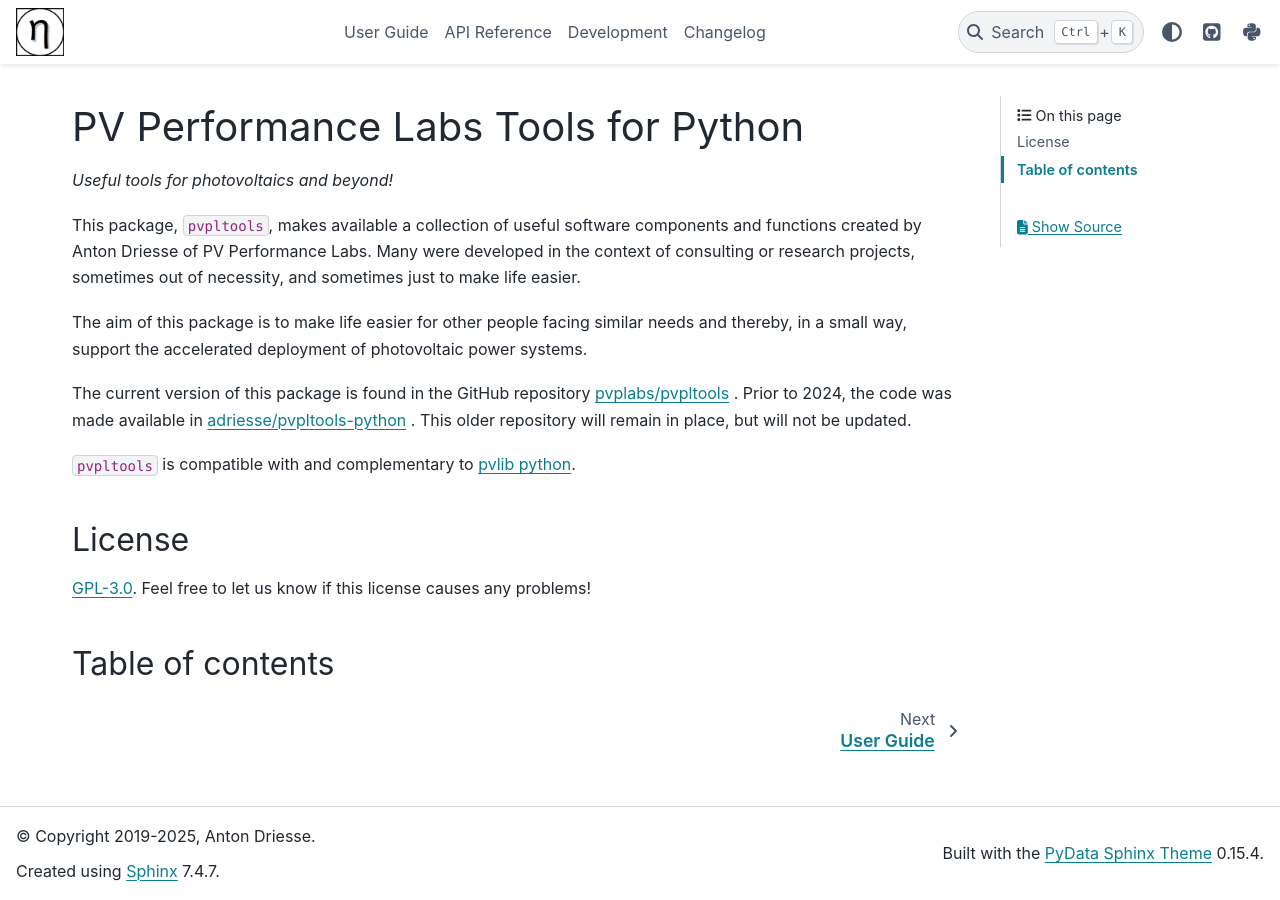
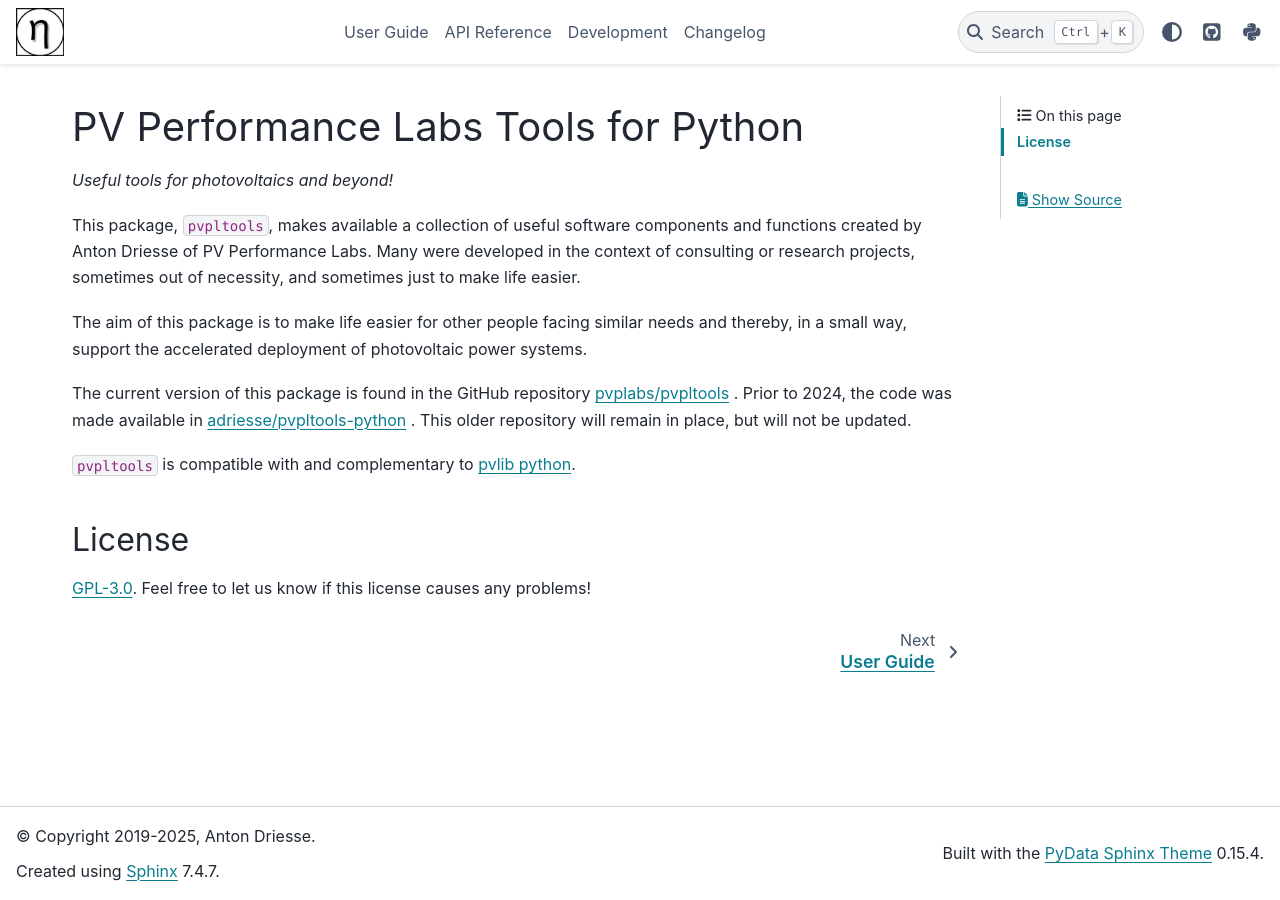
Before and after one commit to pvplabs/pvpltools, a Sphinx documentation site: the page built from docs/index.rst, in a window 1280 px wide. Built offline with Sphinx 7.4.7 and the PyData theme 0.15.4, drawn with Linux system fonts in a browser that asks for light colours; pages that are not in the unit, such as notebooks, are missing from menus; the version number could not be read and is left out.

Commit message:
Remove toc heading

```diff
--- a/docs/index.rst
+++ b/docs/index.rst
@@ -28,9 +28,6 @@
 Feel free to let us know if this license causes any problems!
 
 
-Table of contents
------------------
-
 .. toctree::
    :maxdepth: 1
    :hidden:
```
